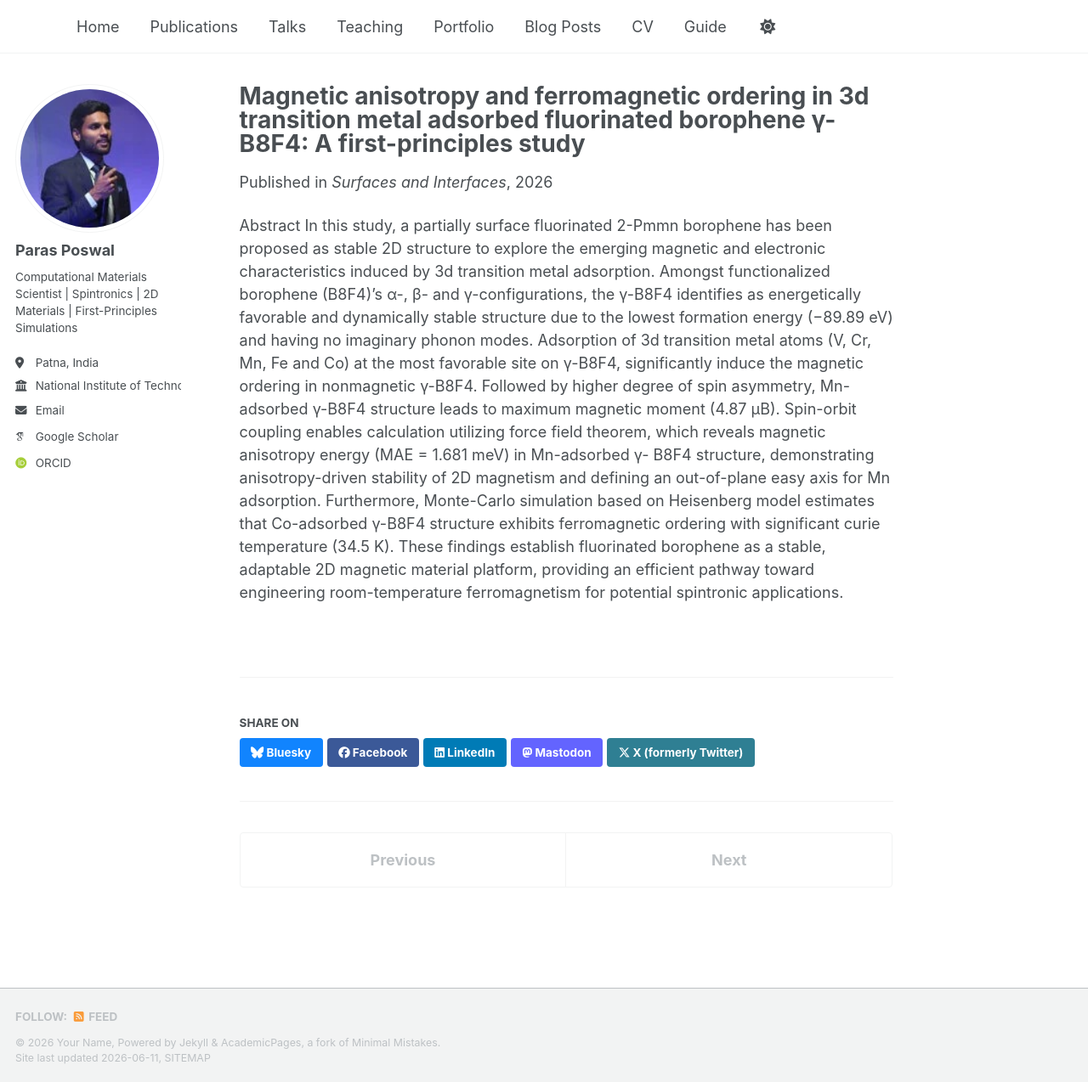
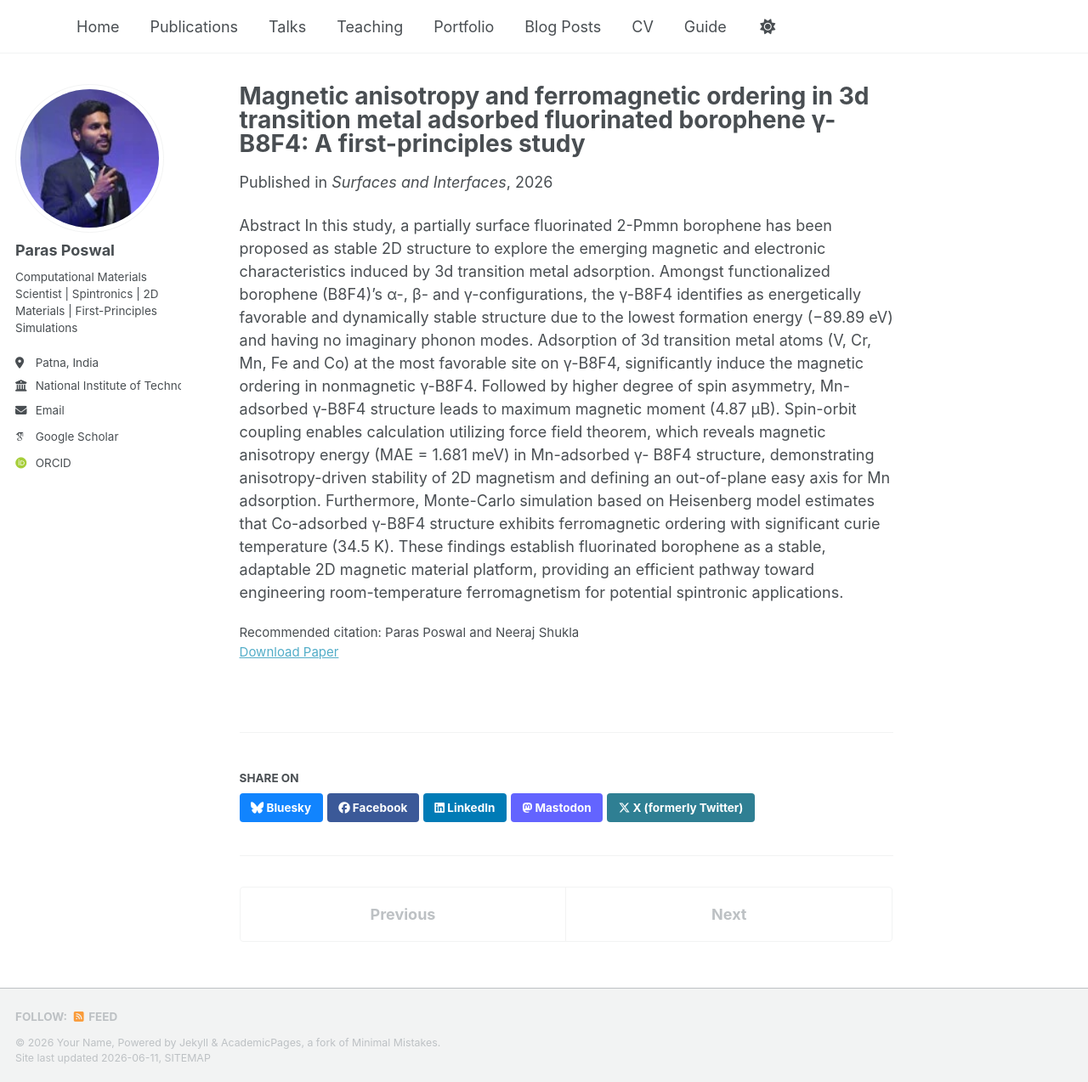
Before and after one commit to poswalparas/poswalparas.github.io, a Jekyll site: the page built from _publications/paper3.md, in a window 1280 px wide and 1274 px high. Shown: the whole window at 85% size. Built offline with Jekyll 4.4.1, drawn with Linux system fonts in a browser that asks for light colours; some web fonts are replaced; a script bundle is joined from its source files by our own code; library files that are not in the unit come from our copies.

Commit message:
Update paper3.md

```diff
--- a/_publications/paper3.md
+++ b/_publications/paper3.md
@@ -7,6 +7,7 @@
 excerpt: ''
 venue: 'Surfaces and Interfaces'
 paperurl: 'https://academicpages.github.io/files/surface&interface_2026.pdf'
+citation: 'Paras Poswal and Neeraj Shukla'
 ---
 
 Abstract
```
